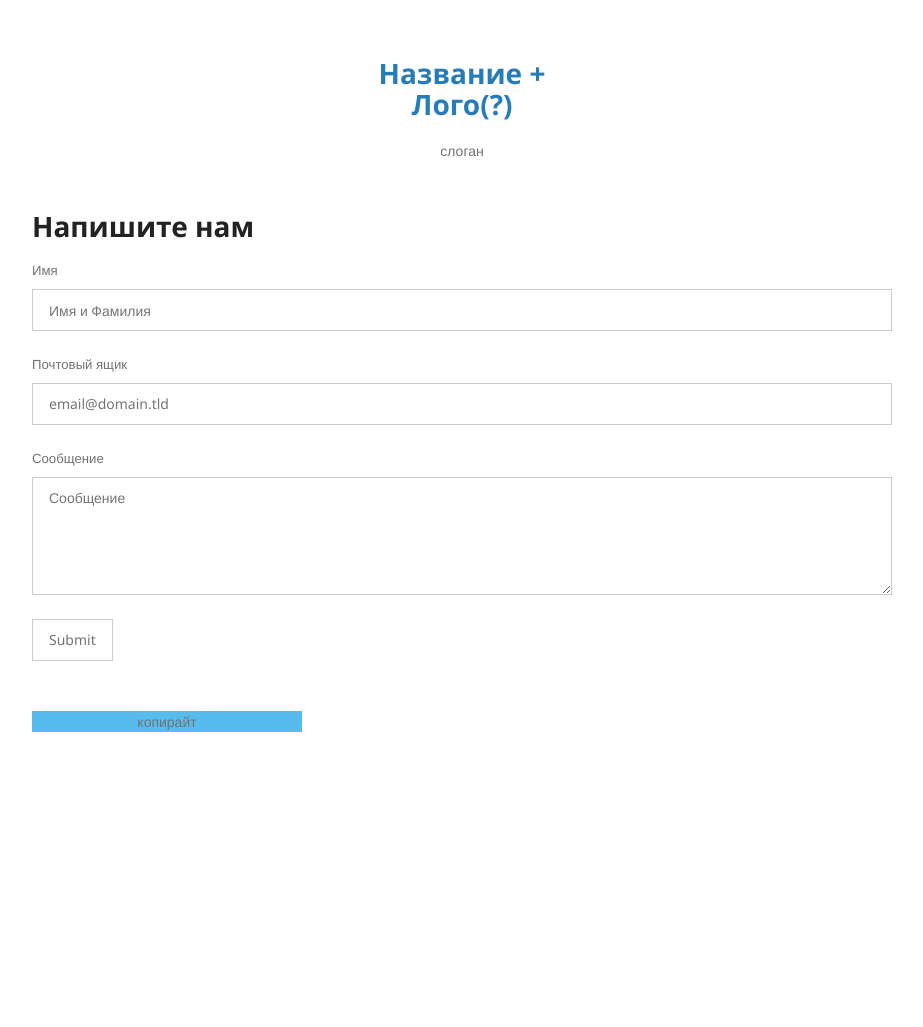
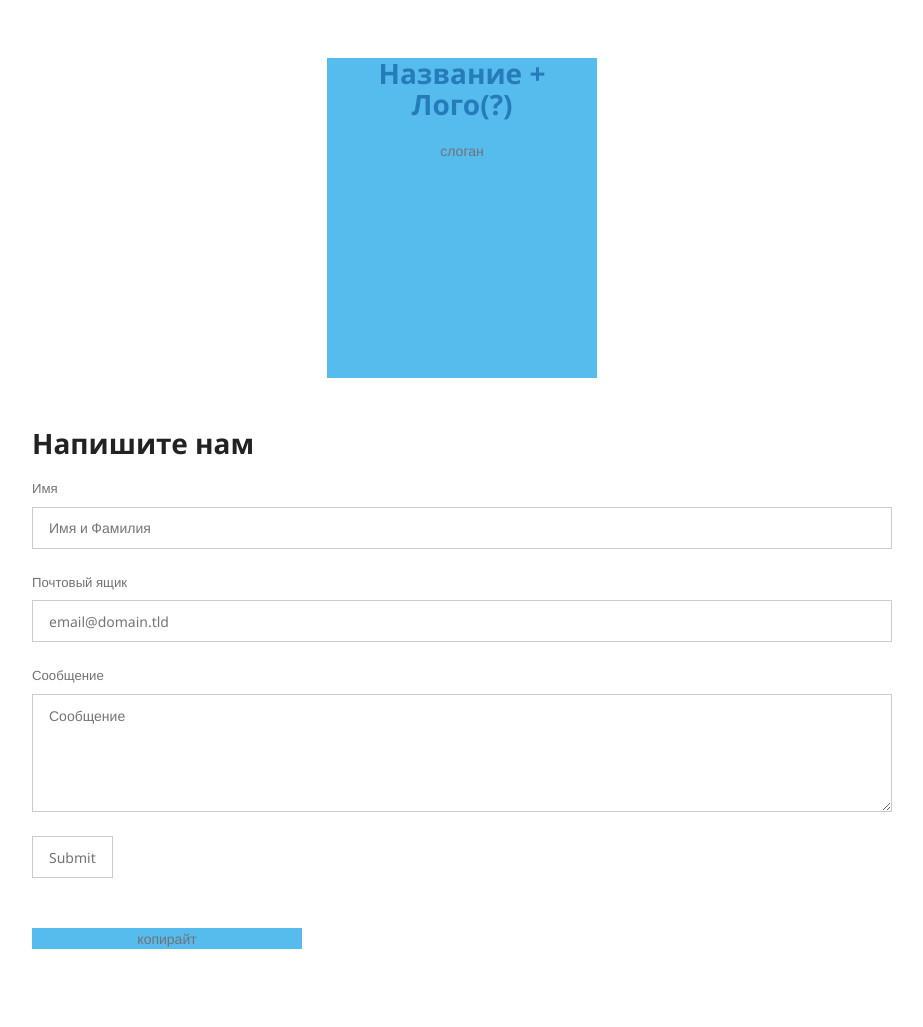
Before and after one commit to FrostOnBite/papka, a Jekyll site: the page built from index.md, in a window 1280 px wide. Shown: the whole page, without its empty margins (178-1101 px from the left). Built offline with Jekyll 4.4.1, drawn with Linux system fonts in a browser that asks for light colours; before the commit the page ends 900 px from its top, so only the background shows below that.

Commit message:
Update jekyll-theme-minimal.scss

```diff
--- a/_sass/jekyll-theme-minimal.scss
+++ b/_sass/jekyll-theme-minimal.scss
@@ -122,7 +122,8 @@ header {
   width:270px;
   margin:0 auto;
   text-align: center;
-  background-color: #fff;
+  background-color: #56BBED;
+  height: 320px;
   -webkit-font-smoothing:subpixel-antialiased;
 }
 
```
